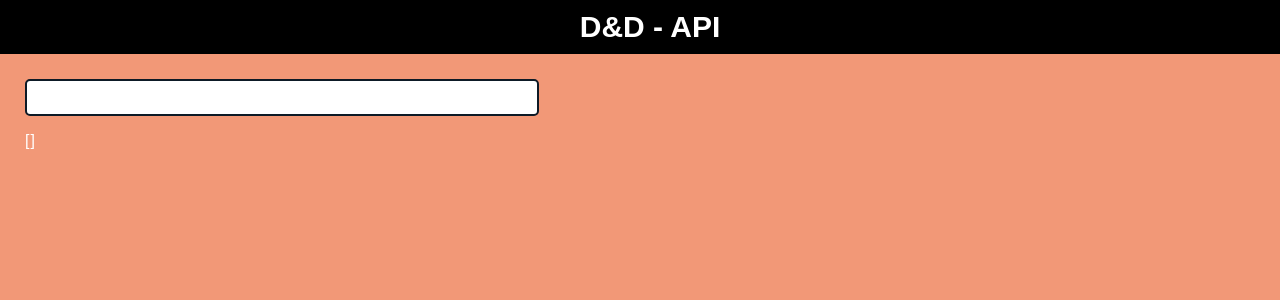
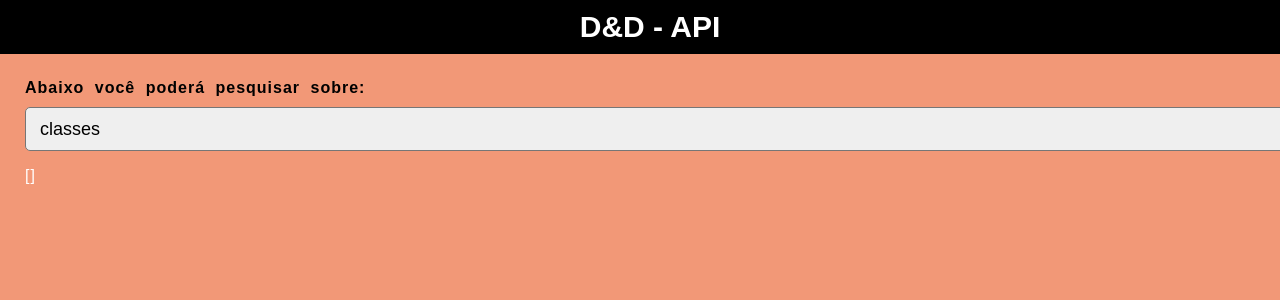
Before and after one commit to MarjorieSantos/d-d-api, a React (Create React App) app in the folder marvel/: page / in a window 1280 px wide. Shown: the top 300 px of the page. Built offline with nearby package versions, Linux system fonts and the light colour scheme; no server answers.

Commit message:
arrumando para select a opção

```diff
--- a/marvel/src/components/input/input.css
+++ /dev/null
@@ -1,8 +0,0 @@
-.input {
-    border: 2px solid #0D1A26;
-    border-radius: 5px;
-    font-size: 20px;
-    font-weight: bold;
-    padding: 5px;
-    width: 500px;
-}
--- a/marvel/src/components/input/input.js
+++ /dev/null
@@ -1,15 +0,0 @@
-import React from 'react';
-import './input.css'
-
-export default function Input(props) {
-    return (
-        <input
-            type={props.type}
-            id={props.id}
-            value={props.value}
-            onBlur={props.Blur}
-            className='input'>
-            {props.children}
-        </input>
-    )
-}
--- a/marvel/src/pages/Home/home.css
+++ b/marvel/src/pages/Home/home.css
@@ -23,6 +23,13 @@
     font-size: 18px;
 }
 
+.home select {
+    padding: 10px;
+    font-size: 18px;
+    border-radius: 5px;
+
+}
+
 label {
     color: black;
     font-weight: bold;
--- a/marvel/src/pages/Home/home.js
+++ b/marvel/src/pages/Home/home.js
@@ -1,5 +1,4 @@
 import React, { useState, useEffect } from 'react';
-import Input from '../../components/input/input'
 import './home.css'
 
 export default function Home() {
@@ -15,13 +14,20 @@ export default function Home() {
       .then((res) => setItensApi(res))
   }
 
-  useEffect(() => {
-    getItens()
-  }, [])
+  // useEffect(() => {
+  //   getItens()
+  // }, [])
 
   return (
     <div className='home'>
-      <Input type='text' Blur={(e) => getItens(e.target.value)}></Input>
+      <label>Abaixo você poderá pesquisar sobre:</label>
+      <select onChange={(e) => getItens(e.target.value)}>
+        <option value='classes'>classes</option>
+        <option value='subclasses'>subclasses</option>
+        <option value='monsters'>monsters</option>
+        <option value='spells'>spells</option>
+        <option value='features'>features</option>
+      </select>
       <p>{JSON.stringify(itensApi)}</p>
     </div>
   )
```
